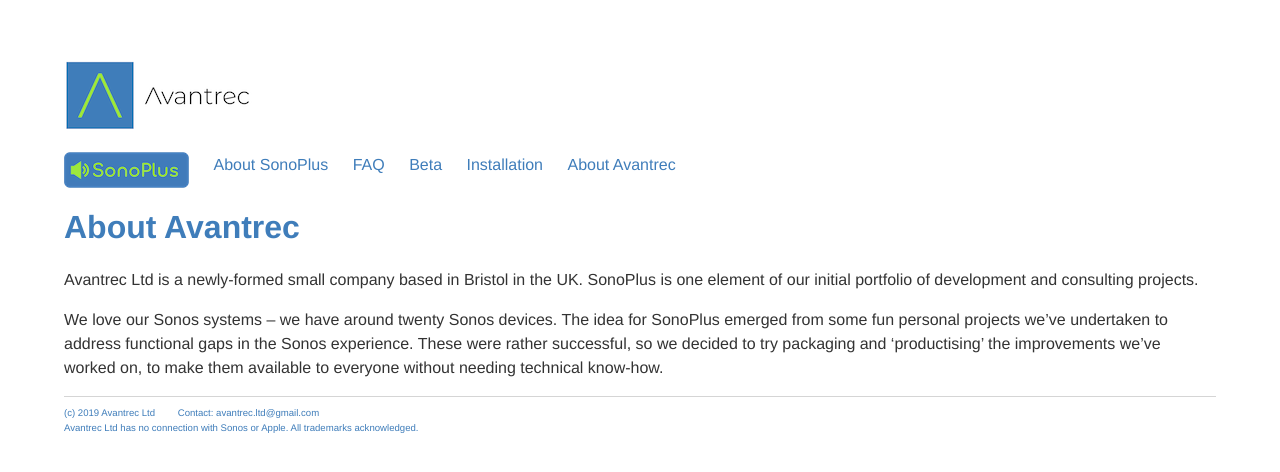
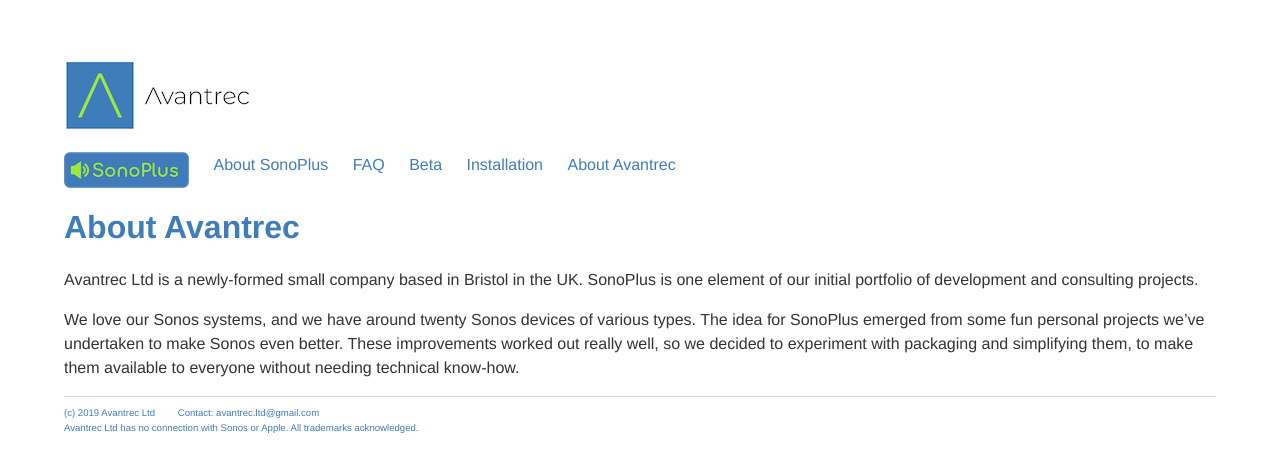
Before and after one commit to avantrec/avantrec.github.io, a Jekyll site: the page built from sonoplus/avantrec.md, in a window 1280 px wide. Shown: the top 472 px of the page. Built offline with Jekyll 4.4.1, drawn with Linux system fonts in a browser that asks for light colours.

Commit message:
Minor edits

```diff
--- a/sonoplus/avantrec.md
+++ b/sonoplus/avantrec.md
@@ -7,4 +7,4 @@
 
 Avantrec Ltd is a newly-formed small company based in Bristol in the UK. SonoPlus is one element of our initial portfolio of development and consulting projects.
 
-We love our Sonos systems -- we have around twenty Sonos devices. The idea for SonoPlus emerged from some fun personal projects we've undertaken to address functional gaps in the Sonos experience. These were rather successful, so we decided to try packaging and 'productising' the improvements we've worked on, to make them available to everyone without needing technical know-how.
+We love our Sonos systems, and we have around twenty Sonos devices of various types. The idea for SonoPlus emerged from some fun personal projects we've undertaken to make Sonos even better. These improvements worked out really well, so we decided to experiment with packaging and simplifying them, to make them available to everyone without needing technical know-how.
```
